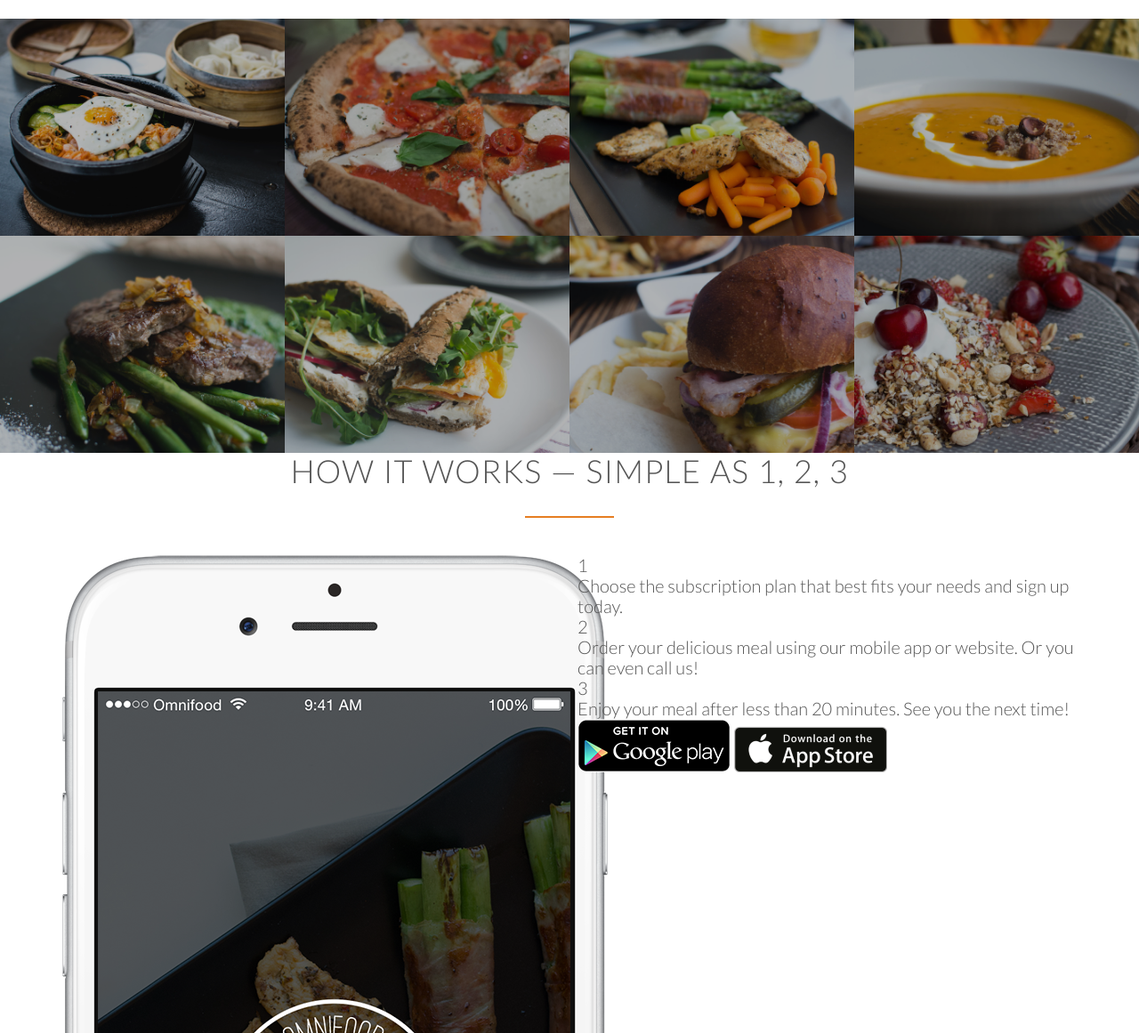
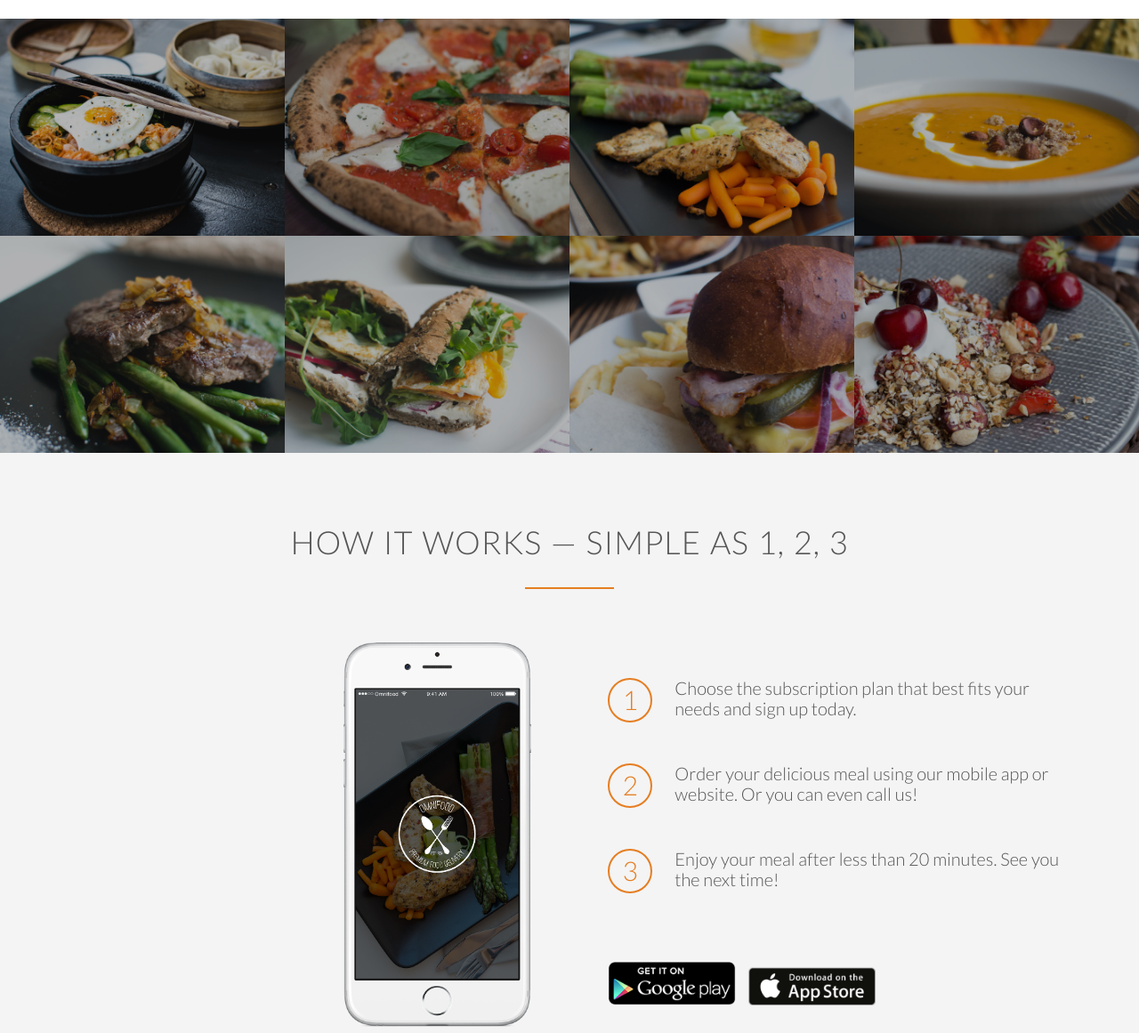
Before and after one commit to BirajGtm/omnifood, a plain HTML site: page index.html in a window 1280 px wide. Shown: the part 1443-2604 px from the top of the page at 89% size. Drawn offline with nearby package versions, Linux system fonts and the light colour scheme.

Commit message:
finished app section

```diff
--- a/index.html
+++ b/index.html
@@ -61,7 +61,7 @@
        </section>
 
        <section class="section-meals">
-           <ul class="meals-showcase">
+           <ul class="meals-showcase clearfix">
                <li>
                    <figure class="meal-photo">
                        <img src="resources/img/1.jpg" alt="Korean bibimbap with egg and vegetables">
@@ -81,7 +81,7 @@
                        <img src="resources/img/4.jpg" alt="Autumn pumpkin soup">
                    </figure></li>
            </ul>
-           <ul class="meals-showcase">
+           <ul class="meals-showcase clearfix">
                <li>
                    <figure class="meal-photo">
                        <img src="resources/img/5.jpg" alt="Paleo beef steak with vegetables">
@@ -106,10 +106,10 @@
                <h2>How it works &mdash; Simple as 1, 2, 3</h2>
            </div>
            <div class="row">
-               <div class="col span-1-of-2">
+               <div class="col span-1-of-2 steps-box">
                    <img src="resources/img/app-iPhone.png" alt="OmniFood App on Iphone" class="app-screen">
                </div>
-               <div class="col span-1-of-2">
+               <div class="col span-1-of-2 steps-box">
                    <div class="works-step">
                        <div>1</div>
                        <p>Choose the subscription plan that best fits your needs and sign up today.
--- a/resources/css/style.css
+++ b/resources/css/style.css
@@ -15,6 +15,17 @@ html {
     font-weight: 300;
     text-rendering: optimizeLegibility;
 }
+
+.clearfix {zoom: 1}
+.clearfix:after{
+    content: '-';
+    clear:both;
+    display: block;
+    height: 0;
+    visibility: hidden;
+}
+
+
 /*----------------------*/
 /*Box*/
 /*-----------------------*/
@@ -253,3 +264,58 @@ meals
     opacity: 1;
     transform: scale(1.03);
 }
+
+
+/*
+----------------------
+how it works
+---------------------
+*/
+
+.section-steps{
+    background-color: #f4f4f4;
+}
+
+.steps-box:first-child{
+   text-align: right;
+    padding-right: 3%;
+    margin-top: 30px;
+}
+
+.steps-box:last-child{
+    padding-left: 3%;
+    margin-top: 70px;
+}
+
+.app-screen{
+    width: 40%;
+}
+
+.works-step{
+    margin-bottom: 50px;
+}
+
+.works-step:last-of-type{
+    margin-bottom: 80px;
+}
+
+.works-step div{
+    color: #e67e22;
+    border: 2px solid #e67e22;
+    display: inline-block;
+    height: 50px;
+    width: 50px;
+    text-align: center;
+    border-radius: 50%;
+    float: left;
+    padding: 5px;
+    font-size: 150%;
+    margin-right: 25px;
+
+}
+
+.btn-app img{
+   height: 50px;
+    width: auto;
+    margin-right: 10px;
+}
```
